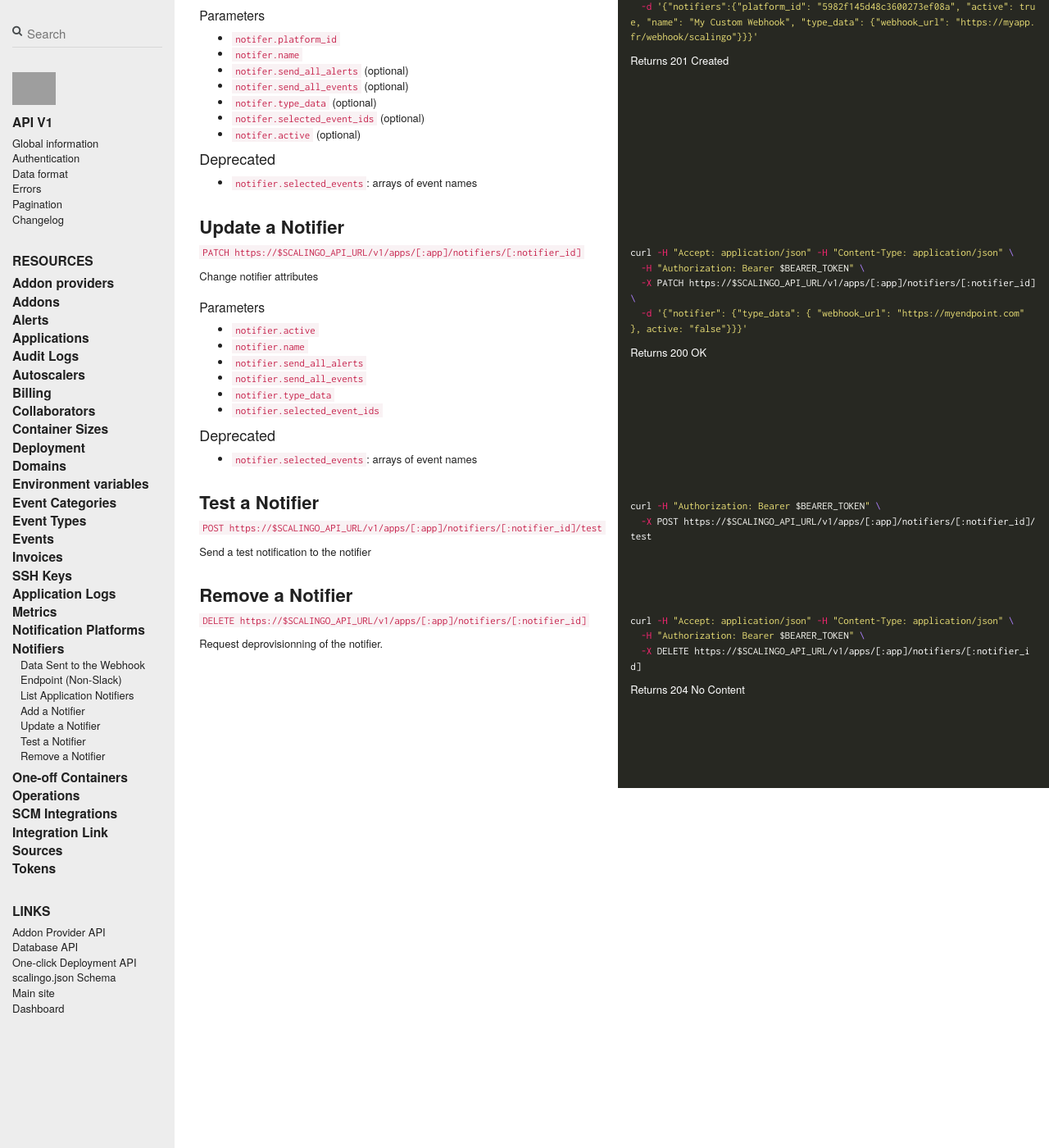
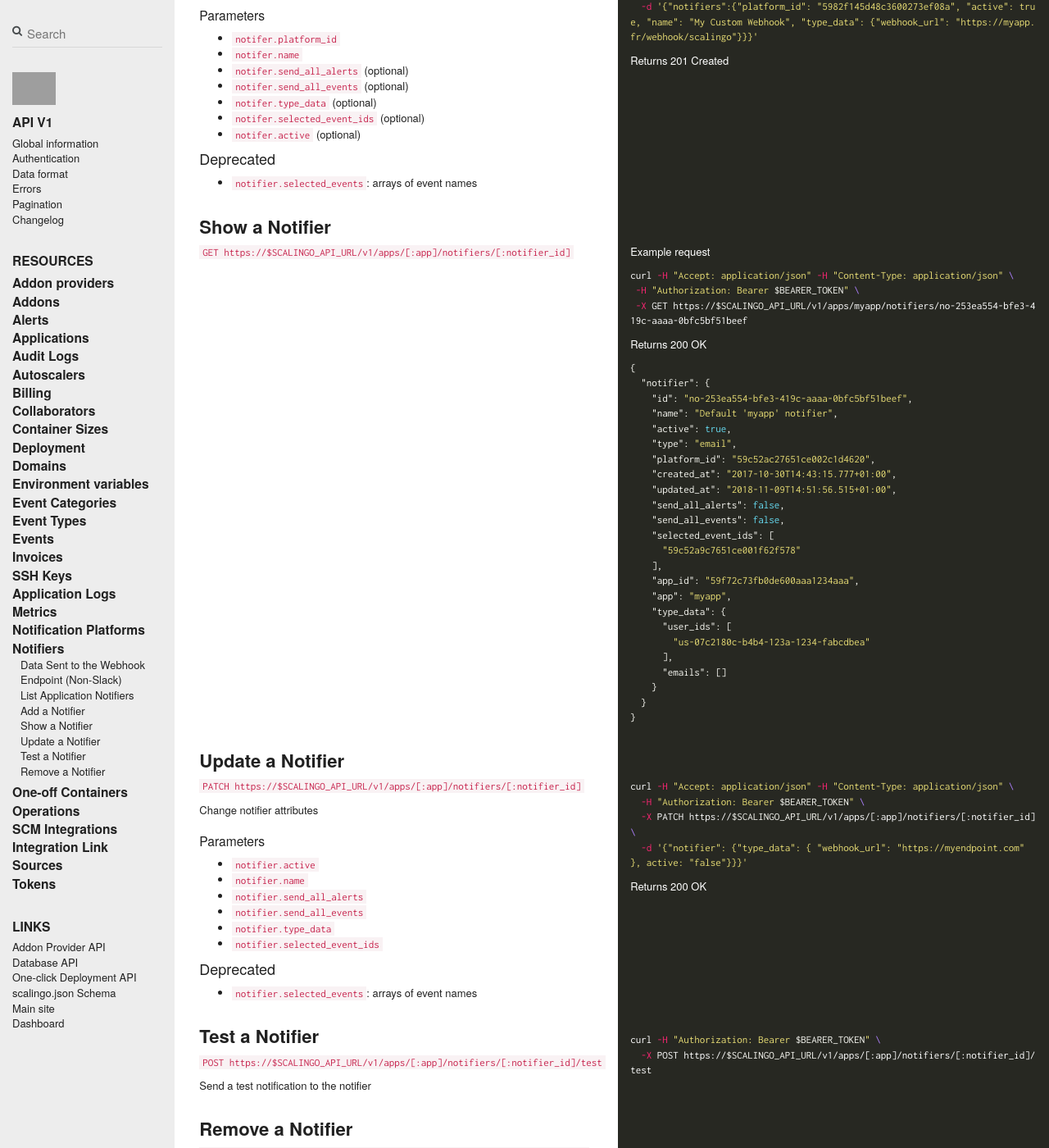
Before and after one commit to jdauphant/developers-documentation, a Jekyll site: the page built from _scalingo_api/notifiers.md, in a window 1280 px wide and 1400 px high, scrolled down 2464 px. Shown: the whole window at 82% size. Built offline with Jekyll 4.4.1, drawn with Linux system fonts in a browser that asks for light colours; nearby versions of some CDN libraries; comment, search, counter and statistics services are not loaded; grey boxes are pictures that could not be loaded.

Commit message:
Add doc about notifier show
Fix #53

````diff
--- a/_scalingo_api/notifiers.md
+++ b/_scalingo_api/notifiers.md
@@ -208,6 +208,53 @@ Returns 201 Created
 
 --- row ---
 
+## Show a Notifier
+
+--- row ---
+
+`GET https://$SCALINGO_API_URL/v1/apps/[:app]/notifiers/[:notifier_id]`
+
+||| col |||
+
+Example request
+
+```sh
+curl -H "Accept: application/json" -H "Content-Type: application/json" \
+ -H "Authorization: Bearer $BEARER_TOKEN" \
+ -X GET https://$SCALINGO_API_URL/v1/apps/myapp/notifiers/no-253ea554-bfe3-419c-aaaa-0bfc5bf51beef
+```
+
+Returns 200 OK
+
+```json
+{
+  "notifier": {
+    "id": "no-253ea554-bfe3-419c-aaaa-0bfc5bf51beef",
+    "name": "Default 'myapp' notifier",
+    "active": true,
+    "type": "email",
+    "platform_id": "59c52ac27651ce002c1d4620",
+    "created_at": "2017-10-30T14:43:15.777+01:00",
+    "updated_at": "2018-11-09T14:51:56.515+01:00",
+    "send_all_alerts": false,
+    "send_all_events": false,
+    "selected_event_ids": [
+      "59c52a9c7651ce001f62f578"
+    ],
+    "app_id": "59f72c73fb0de600aaa1234aaa",
+    "app": "myapp",
+    "type_data": {
+      "user_ids": [
+        "us-07c2180c-b4b4-123a-1234-fabcdbea"
+      ],
+      "emails": []
+    }
+  }
+}
+```
+
+--- row ---
+
 ## Update a Notifier
 
 --- row ---
````
